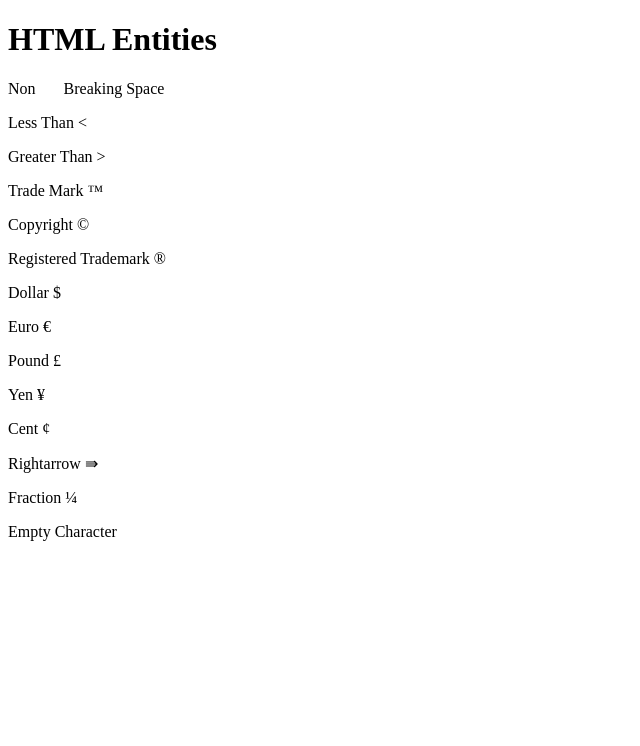
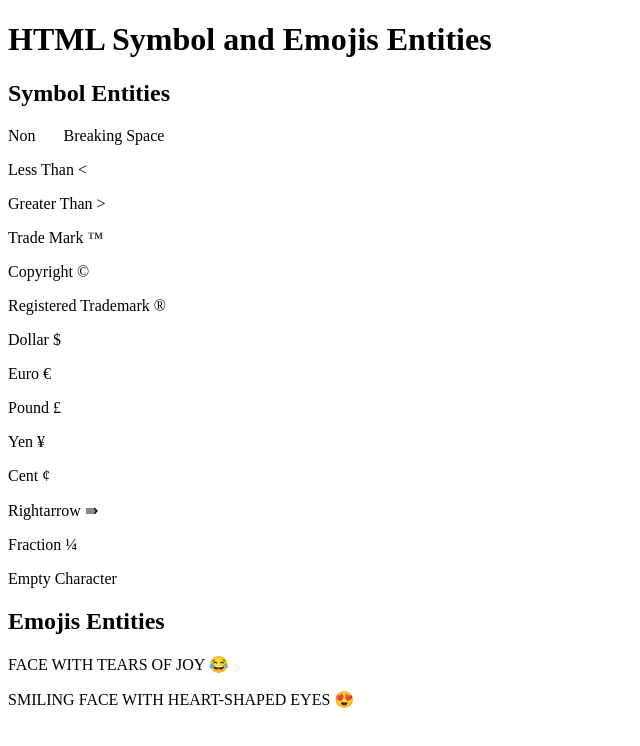
Before and after one commit to nbcodeblog/HTML, a plain HTML site: page entities.html in a window 1280 px wide. Shown: the whole page, without its empty margins (0-640 px from the left). Drawn offline with Linux system fonts and the light colour scheme.

Commit message:
Add emojis entities

```diff
--- a/entities.html
+++ b/entities.html
@@ -3,15 +3,16 @@
 <head>
     <meta charset="UTF-8">
     <meta name="viewport" content="width=device-width, initial-scale=1.0">
-    <meta name="description" content="This Page About HTML Entities">
+    <meta name="description" content="This Page About HTML Symbol and Emojis Entities">
     <meta name="keywords" content="HTML">
     <meta name="author" content="Nitin Bhardwaj">
     <meta name="robots" content="index, follow">
-    <title>HTML Entities</title>
+    <title>HTML Symbol and Emojis Entities</title>
     <link rel="shortcut icon" href="/Assets/favicon.ico" type="image/x-icon">
 </head>
 <body>
-    <h1>HTML Entities</h1>
+    <h1>HTML Symbol and Emojis Entities</h1>
+    <h2>Symbol Entities</h2>
     <p>Non &nbsp;&nbsp;&nbsp;&nbsp;&nbsp; Breaking Space</p>
     <p>Less Than &lt;</p>
     <p>Greater Than &gt;</p>
@@ -26,5 +27,9 @@
     <p>Rightarrow &rAarr;</p>
     <p>Fraction &frac14;</p>
     <p>Empty Character &#8203;</p>
+
+    <h2>Emojis Entities</h2>
+    <p>FACE WITH TEARS OF JOY &#128514;</p>
+    <p>SMILING FACE WITH HEART-SHAPED EYES &#128525;</p>
 </body>
 </html>
```
